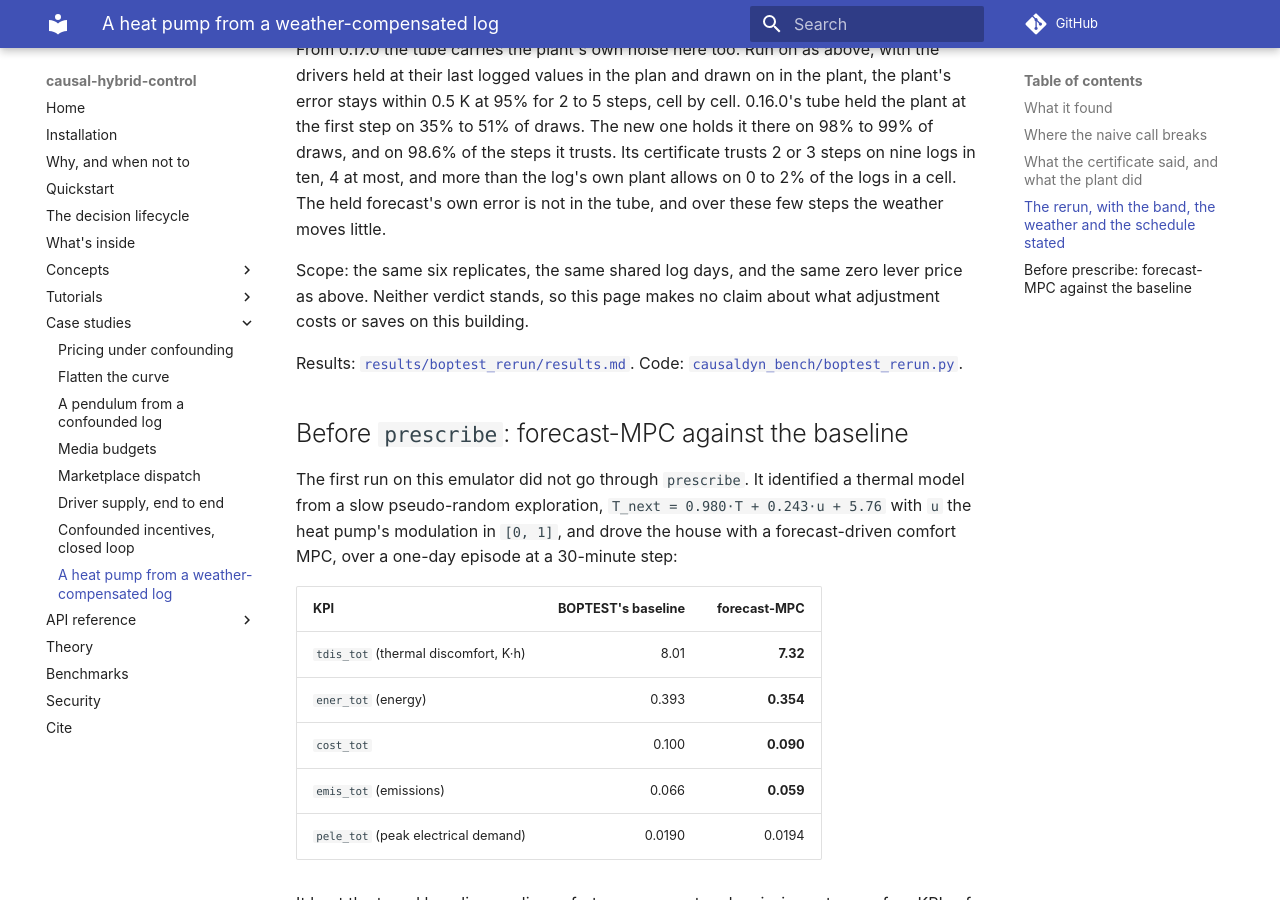
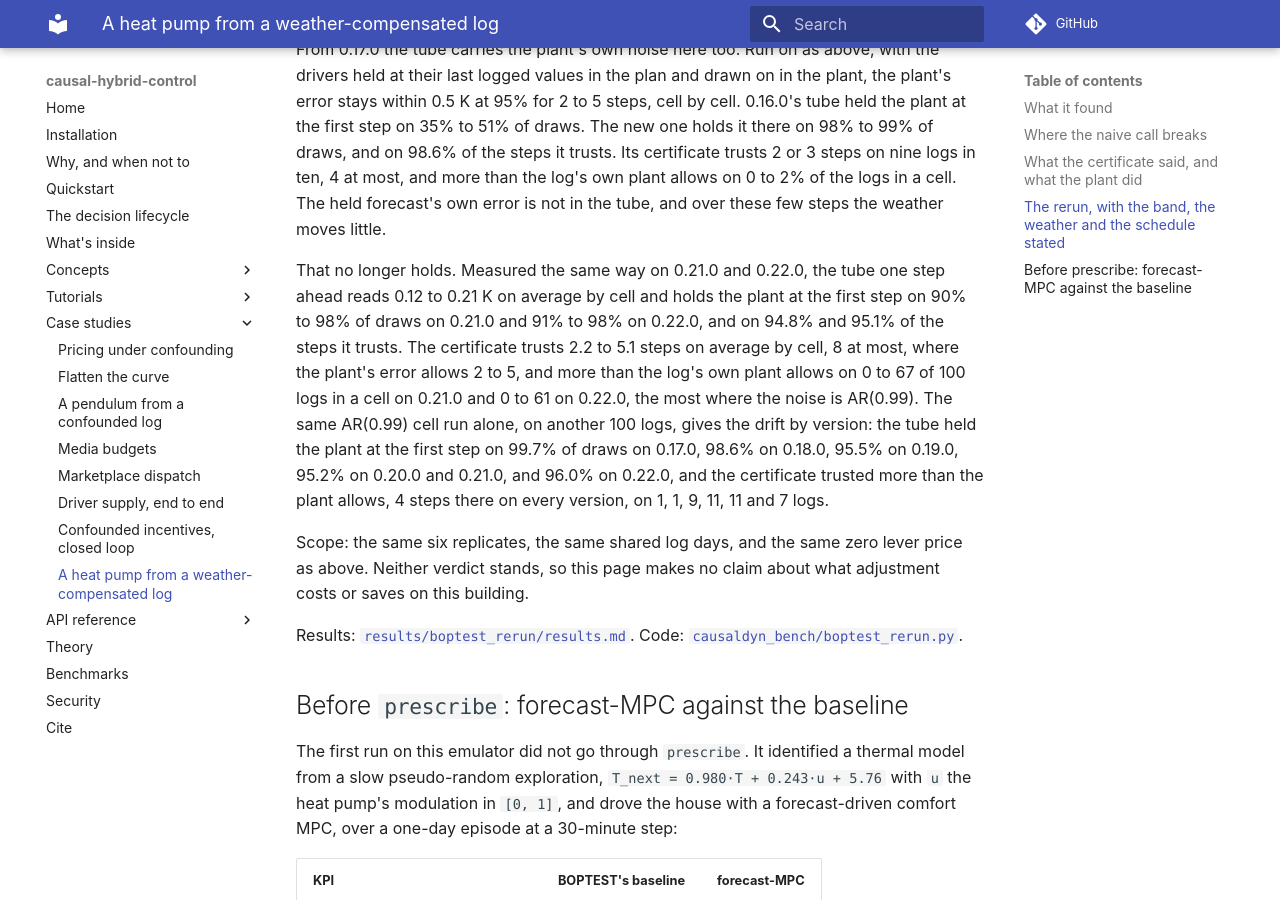
Before and after one commit to causaldyn/causal-hybrid-control, an MkDocs documentation site: the page built from docs/case-studies/boptest.md, in a window 1280 px wide and 900 px high, scrolled down 7017 px. Built offline with MkDocs 1.6.1 and Material for MkDocs 9.7.7, drawn with Linux system fonts in a browser that asks for light colours; comment, search, counter and statistics services are not loaded.

Commit message:
docs: the BOPTEST rerun tube re-measured on 0.21.0 and 0.22.0
Under the case's rerun call the tube no longer holds the plant at 95% in every cell: the AR(0.99)
cell over-trusts on up to 61 of 100 logs, a drift that began at 0.19.0. The page and ADR 0080 now
say so instead of the 0.17.0 claim.

```diff
--- a/docs/case-studies/boptest.md
+++ b/docs/case-studies/boptest.md
@@ -272,6 +272,16 @@ the steps it trusts. Its certificate trusts 2 or 3 steps on nine logs in ten, 4
 than the log's own plant allows on 0 to 2% of the logs in a cell. The held forecast's own error is
 not in the tube, and over these few steps the weather moves little.
 
+That no longer holds. Measured the same way on 0.21.0 and 0.22.0, the tube one step ahead reads 0.12
+to 0.21 K on average by cell and holds the plant at the first step on 90% to 98% of draws on 0.21.0
+and 91% to 98% on 0.22.0, and on 94.8% and 95.1% of the steps it trusts. The certificate trusts 2.2
+to 5.1 steps on average by cell, 8 at most, where the plant's error allows 2 to 5, and more than the
+log's own plant allows on 0 to 67 of 100 logs in a cell on 0.21.0 and 0 to 61 on 0.22.0, the most
+where the noise is AR(0.99). The same AR(0.99) cell run alone, on another 100 logs, gives the drift
+by version: the tube held the plant at the first step on 99.7% of draws on 0.17.0, 98.6% on 0.18.0,
+95.5% on 0.19.0, 95.2% on 0.20.0 and 0.21.0, and 96.0% on 0.22.0, and the certificate trusted more
+than the plant allows, 4 steps there on every version, on 1, 1, 9, 11, 11 and 7 logs.
+
 Scope: the same six replicates, the same shared log days, and the same zero lever price as above.
 Neither verdict stands, so this page makes no claim about what adjustment costs or saves on this
 building.
```
Also changed, not shown: docs/adr/0080-a-plan-s-tube-carries-the-plant-s-noise.md (+4 -0 lines).
